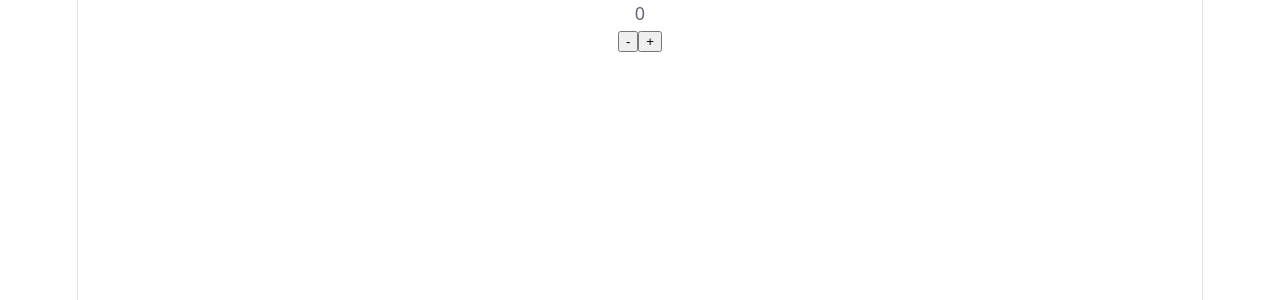
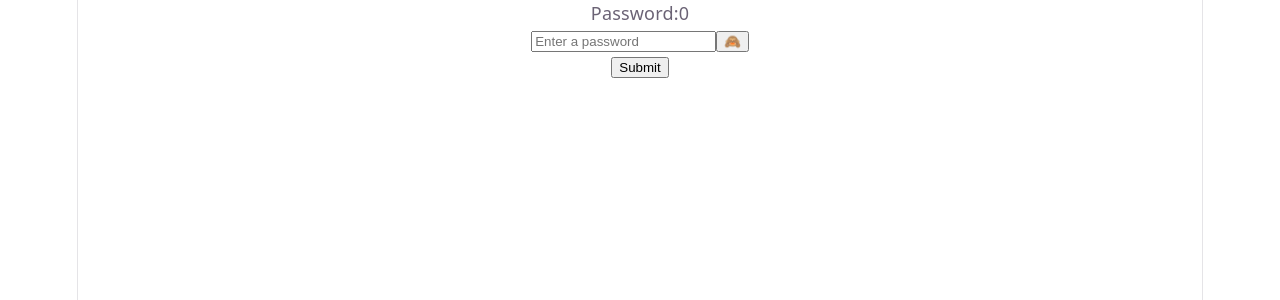
Before and after one commit to christophervigliotti/react_dot_gg, a React (Vite) app in the folder app/: page / in a window 1280 px wide. Shown: the top 300 px of the page. Built offline with nearby package versions, Linux system fonts and the light colour scheme.

Commit message:
wip via Foongus

```diff
--- a/app/src/App.jsx
+++ b/app/src/App.jsx
@@ -1,18 +1,52 @@
-import * as React from "react";
+import React from "react";
 
-export default function App() {
-  const [count, setCount] = React.useState(0);
+function PasswordInput({ minimum = 8 }) {
+  const inputValue = "";
+  const isInputValueVisible = false;
+  const thresholdMet = false;
 
-  const increment = () => setCount((prevCount) => prevCount + 1);
-  const decrement = () => setCount((prevCount) => prevCount - 1);
+  const handleChange = (e) => {
+    passwordLength = e.target.value.length;
+  };
+
+  const handleToggleVisibility = () => {};
+
+  const handleSubmit = (e) => {
+    e.preventDefault();
+
+    if (thresholdMet) {
+      alert("Password submitted");
+    } else {
+      alert("You need a longer password");
+    }
+  };
 
   return (
-    <main>
-      <span>{count}</span>
+    <form onSubmit={handleSubmit}>
       <div>
-        <button onClick={decrement}>-</button>
-        <button onClick={increment}>+</button>
+        <label htmlFor="limited-text-input">Password:</label>
+        <span className={thresholdMet ? "no-error" : "error"}>
+          {inputValue.length}
+        </span>
       </div>
-    </main>
+      <div>
+        <input
+          placeholder="Enter a password"
+          type={isInputValueVisible ? "text" : "password"}
+          id="limited-text-input"
+          value={inputValue}
+          onChange={handleChange}
+        />
+        <button type="button" onClick={handleToggleVisibility} onChange={handleChange}>
+          {isInputValueVisible ? "🙊" : "🙈"}
+        </button>
+      </div>
+
+      <button type="submit" className="primary">
+        Submit
+      </button>
+    </form>
   );
 }
+
+export default PasswordInput;
```
Also changed, not shown: 2 other files (tests, documents, lock files or other folders).
